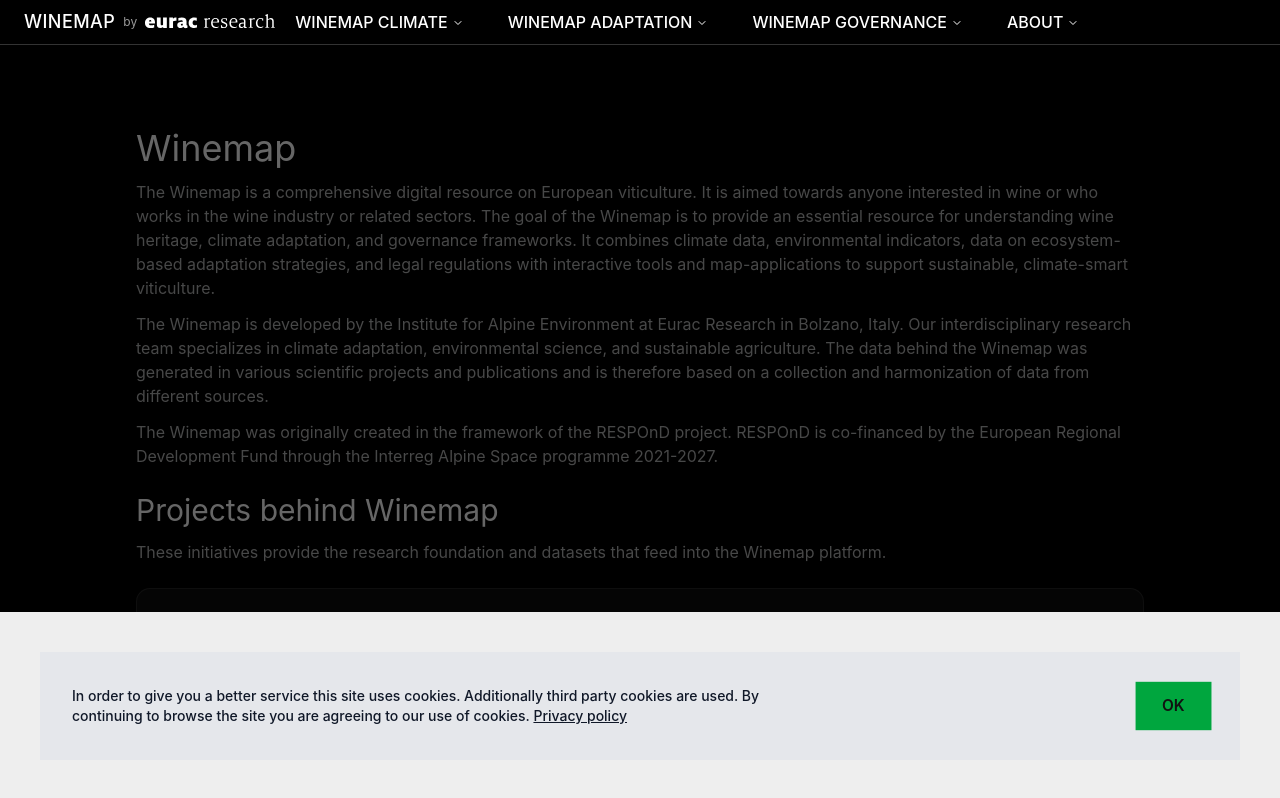
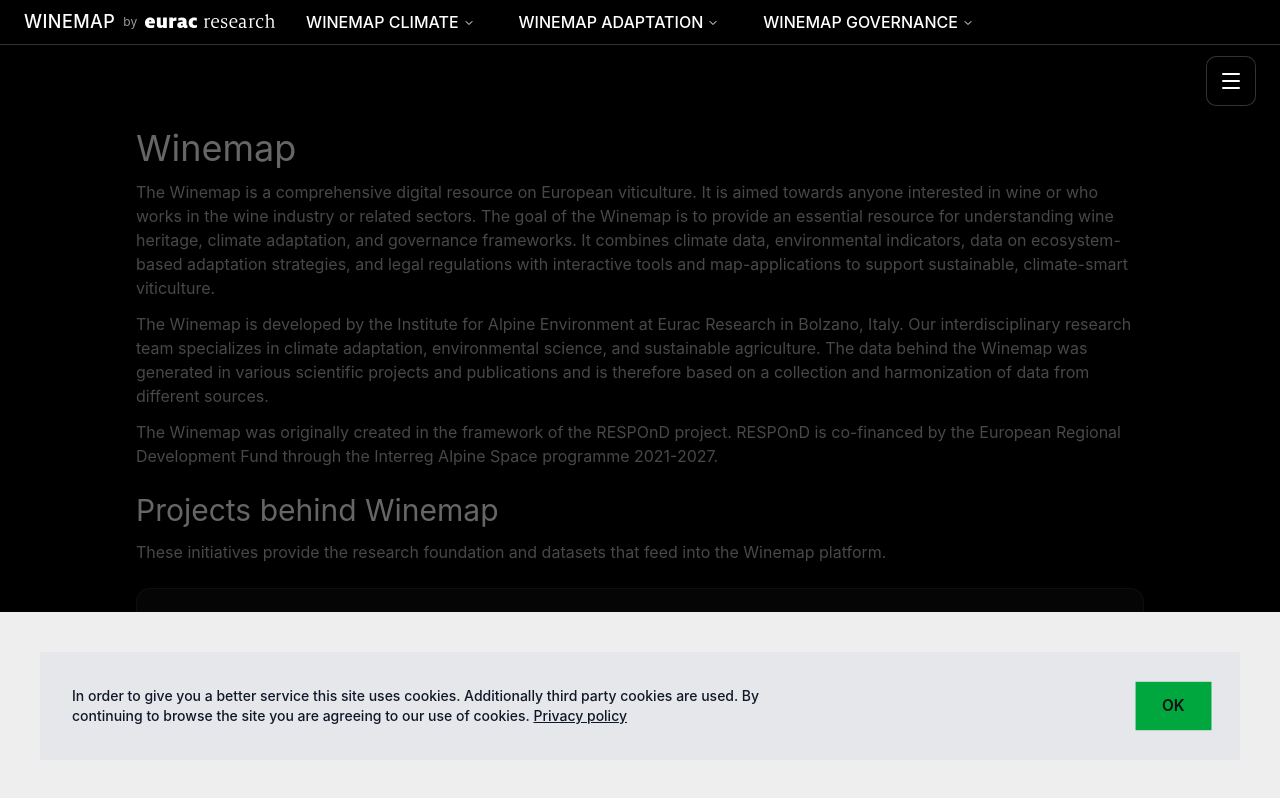
Before and after one commit to Eurac-Research/winemap, a Next.js app: page /about in a window 1280 px wide. Shown: the top 798 px of the page. Built offline with nearby package versions, Linux system fonts and the light colour scheme.

Commit message:
create ConditionalSidebar and include in all pages

```diff
--- /dev/null
+++ b/src/app/components/ConditionalSidebar.tsx
@@ -0,0 +1,15 @@
+"use client"
+
+import { usePathname } from "next/navigation"
+import { Sidebar } from "./Sidebar"
+
+export function ConditionalSidebar() {
+  const pathname = usePathname()
+
+  // Don't show navigation on landing page
+  // if (pathname === "/") {
+  //   return null
+  // }
+
+  return <Sidebar />
+}
--- a/src/app/components/Navigation.tsx
+++ b/src/app/components/Navigation.tsx
@@ -54,7 +54,7 @@ export function Navigation() {
         <NavigationMenu className="hidden lg:flex justify-center py-1 w-full">
           <NavigationMenuList>
 
-              {mainAreas.map((area) => (
+              {mainAreas.filter((area) => area.id !== 'about').map((area) => (
                 <NavigationMenuItem>
 
                   <NavigationMenuTrigger className="bg-black text-white hover:bg-white/10 hover:text-white data-[state=open]:bg-white/10 data-[state=open]:text-white text-base px-5 py-3 uppercase">
@@ -115,7 +115,7 @@ export function Navigation() {
           {/* Menu Content */}
           <div className="lg:hidden bg-black border-t border-white/20 h-[calc(100vh-80px)] overflow-y-auto fixed left-0 right-0 top-[80px] z-[100]">
             <div className="px-6 py-4 space-y-4">
-              {mainAreas.map((area) => (
+              {mainAreas.filter((area) => area.id !== 'about').map((area) => (
                 <div key={area.id}>
                   <Link
                     href={area.mainHref}
--- a/src/app/components/winemap-sections/mainAreas.tsx
+++ b/src/app/components/winemap-sections/mainAreas.tsx
@@ -89,22 +89,22 @@ export const mainAreas: MainArea[] = [
       {
         label: "Research Projects →",
         href: "/about#projects",
-        description: "Learn more about the research projects behind Winemap.",
+        description: "Learn more about the research projects behind the Winemap.",
       },
       {
         label: "The Institute →",
         href: "/about#institute",
-        description: "Discover the scientific institute behind Winemap.",
+        description: "Discover the scientific institute behind the Winemap.",
       },
       {
         label: "The Team →",
         href: "/team",
-        description: "Get to know the people behind the Winemap project.",
+        description: "Get to know the people behind the Winemap.",
       },
       {
         label: "Scientific Literature →",
         href: "/literature",
-        description: "Explore the publications behind the Winemap project.",
+        description: "Explore the publications behind the Winemap.",
       },
     ],
   },
--- a/src/app/layout.tsx
+++ b/src/app/layout.tsx
@@ -7,6 +7,7 @@ import PlausibleProvider from "next-plausible";
 import CookieConsent from "./components/CookieConsent";
 import { ConditionalNavigation } from "./components/ConditionalNavigation";
 import { ConditionalFooter } from "./components/ConditionalFooter";
+import { ConditionalSidebar } from "./components/ConditionalSidebar";
 
 export const metadata: Metadata = {
   title: "Winemap by Eurac Research",
@@ -51,6 +52,7 @@ export default function RootLayout({
       />
       <body className="">
         <ConditionalNavigation />
+        <ConditionalSidebar />
         <div className="">
           <Suspense fallback={<div>Loading...</div>}>{children}</Suspense>
           <Suspense fallback={<div>Loading...</div>}>
--- a/src/app/page.tsx
+++ b/src/app/page.tsx
@@ -1,6 +1,5 @@
 import Link from "next/link";
 import { Map as MapIcon } from "lucide-react";
-import { Sidebar } from "./components/Sidebar";
 import WinemapDescription from "@/app/components/WinemapDescription";
 import RespondLogo from "@/app/components/ui/RespondLogo";
 import MapApplicationCard from "@/app/components/map-applications/MapApplicationCard";
@@ -69,9 +68,6 @@ export default function HomePage() {
       <div className="relative z-20 w-full">
         {/* Content Layer */}
         <div className="relative z-20 w-full">
-          {/* Sidebar Component */}
-          <Sidebar />
-
           {/* Main Areas - Vertical Layout */}
           <section id='main-areas' className="relative z-30 px-4 pt-8 pb-10 max-w-5xl mx-auto backdrop-blur-xl rounded-3xl mt-4">
             <div className="grid grid-cols-1 gap-6 sm:grid-cols-2 lg:grid-cols-3">
```
